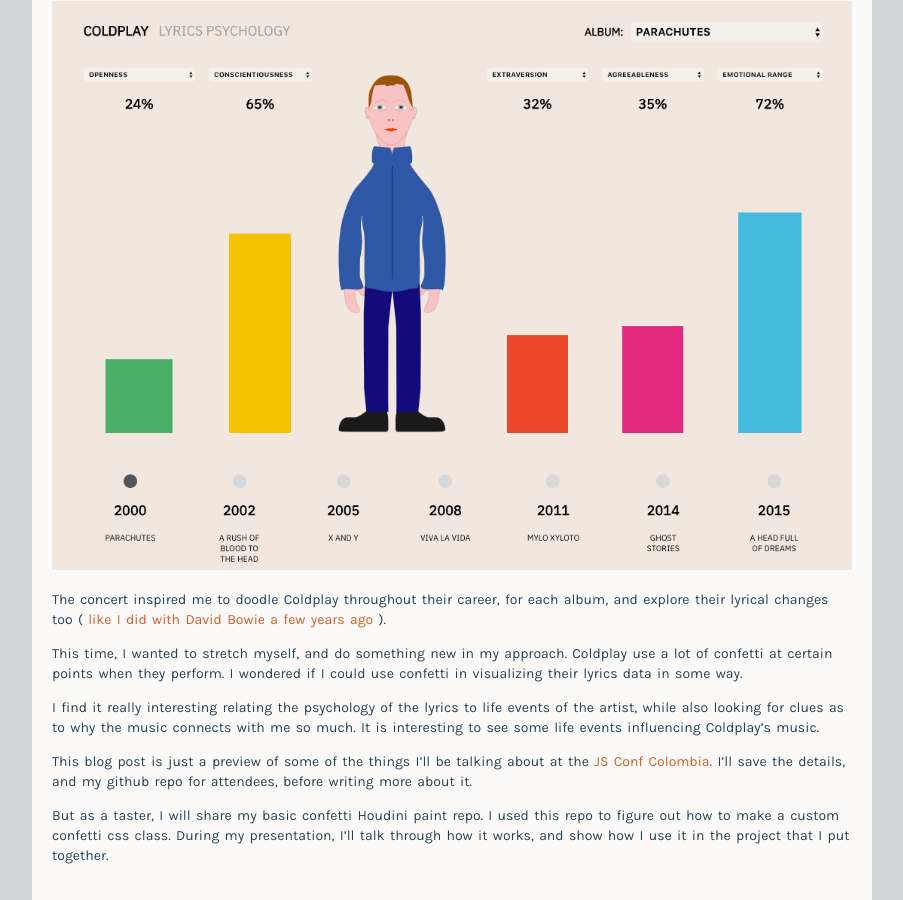
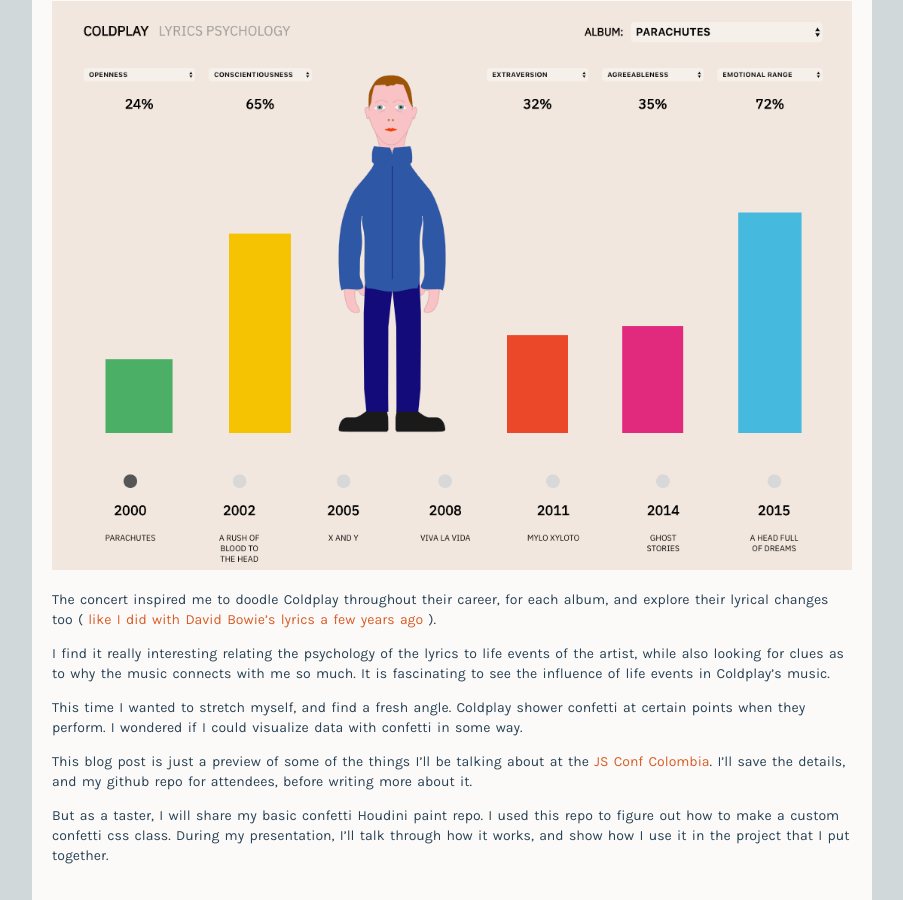
Before and after one commit to mcconville/blog, a Jekyll site: the page built from _posts/blog/2019-10-03-adventure-of-a-lifetime.md, in a window 1280 px wide and 900 px high, scrolled down 813 px. Shown: the whole window, without its empty margins (188-1091 px from the left). Built offline with Jekyll 4.4.1, drawn with Linux system fonts in a browser that asks for light colours; some of the changed text lies outside the part shown.

Commit message:
Update 2019-10-03-adventure-of-a-lifetime.md

```diff
--- a/_posts/blog/2019-10-03-adventure-of-a-lifetime.md
+++ b/_posts/blog/2019-10-03-adventure-of-a-lifetime.md
@@ -5,7 +5,7 @@
 tags : [projects]
 ---
 
-It feels doubly lucky for me this month to fulfill a dream in traveling to Colombia, South America, AND sharing a passion project with the [developer community there at JSConf Colombia, Medellín](http://jsconf.co/).
+It feels doubly lucky for me this month to fulfill a dream in traveling to Colombia, South America, AND sharing a passion project with the developer community there at [JSConf Colombia, Medellín](http://jsconf.co/).
 
 I'm going to present some project work that visualizes the psychology of an artist's lyrics, while experimenting with an emerging CSS and Javascript technology known as Houdini.
 
@@ -17,11 +17,11 @@
 
 <img src="https://raw.githubusercontent.com/mcconville/blog/gh-pages/images/coldplayproject.png" width="100%">
 
-The concert inspired me to doodle Coldplay throughout their career, for each album, and explore their lyrical changes too ( [like I did with David Bowie a few years ago](https://www.ibm.com/blogs/cloud-archive/2017/01/natural-language-analysis-of-david-bowie-personas/) ).
+The concert inspired me to doodle Coldplay throughout their career, for each album, and explore their lyrical changes too ( [like I did with David Bowie's lyrics a few years ago](https://www.ibm.com/blogs/cloud-archive/2017/01/natural-language-analysis-of-david-bowie-personas/) ).
 
-This time, I wanted to stretch myself, and do something new in my approach. Coldplay use a lot of confetti at certain points when they perform. I wondered if I could use confetti in visualizing their lyrics data in some way.
+I find it really interesting relating the psychology of the lyrics to life events of the artist, while also looking for clues as to why the music connects with me so much. It is fascinating to see the influence of life events in Coldplay's music.
 
-I find it really interesting relating the psychology of the lyrics to life events of the artist, while also looking for clues as to why the music connects with me so much. It is interesting to see some life events influencing Coldplay's music.
+This time I wanted to stretch myself, and find a fresh angle. Coldplay shower confetti at certain points when they perform. I wondered if I could visualize data with confetti in some way.
 
 This blog post is just a preview of some of the things I'll be talking about at the [JS Conf Colombia](http://jsconf.co/). I'll save the details, and my github repo for attendees, before writing more about it.
 
```
